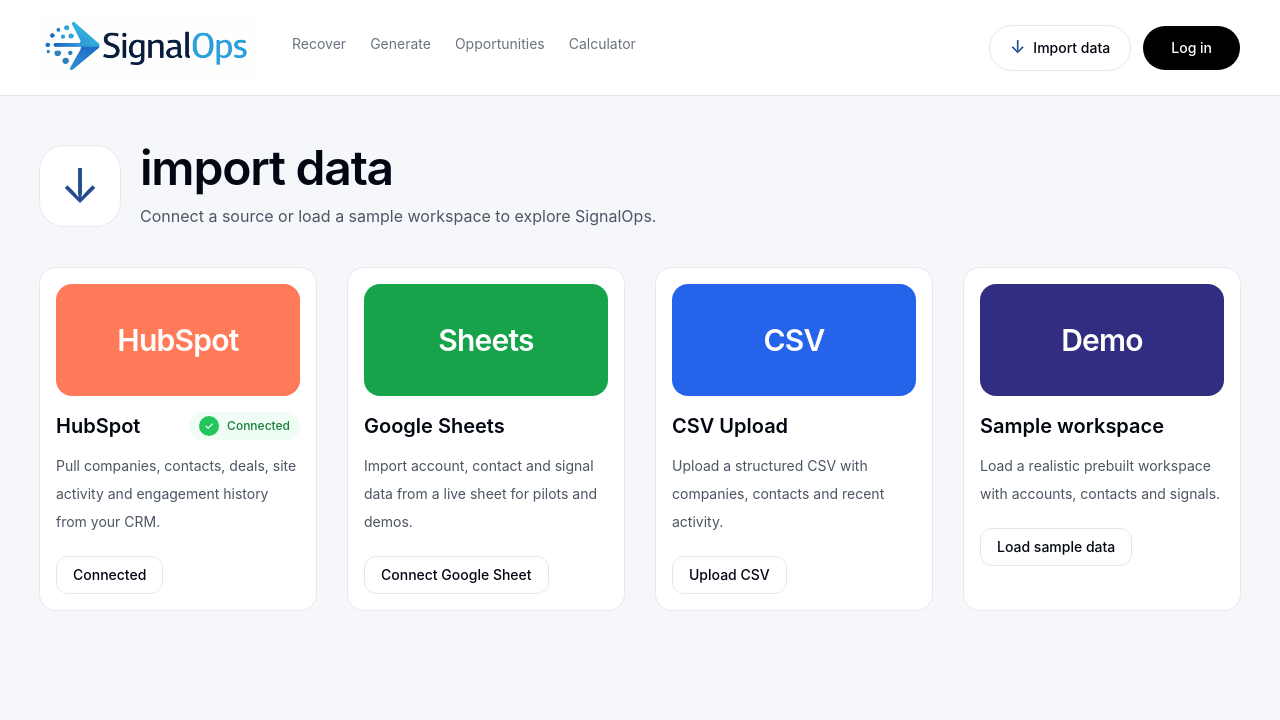
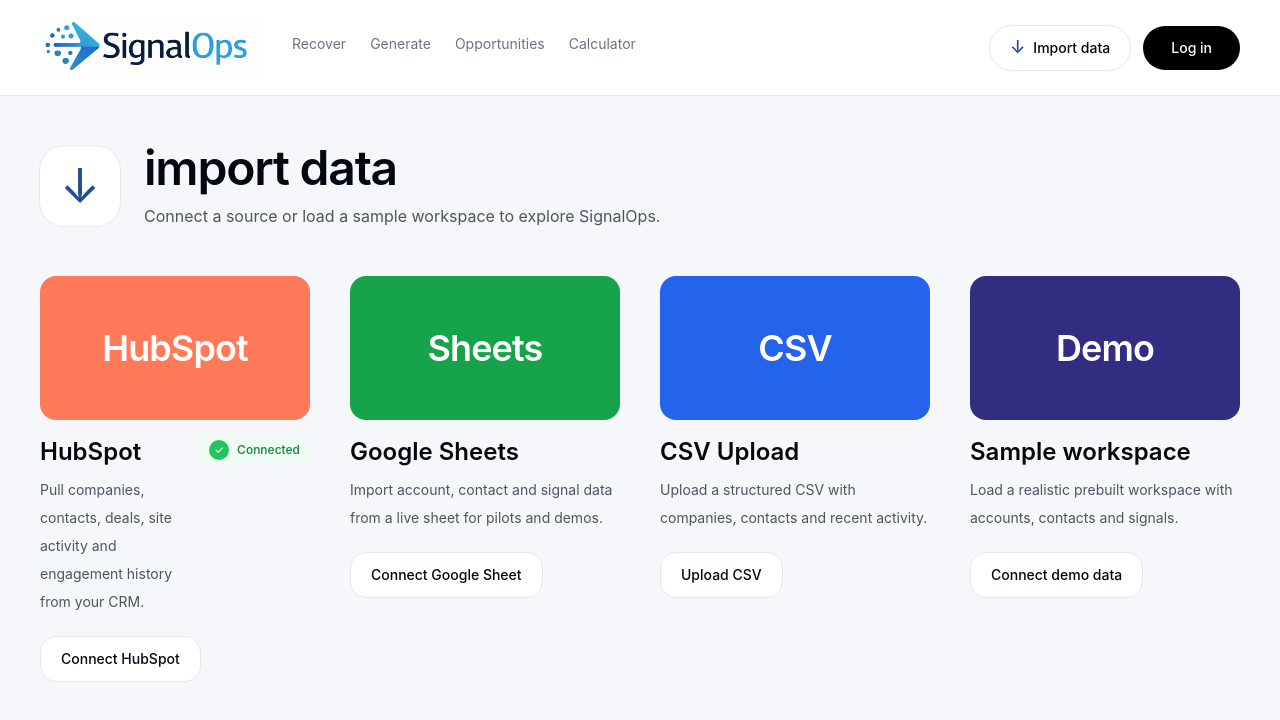
Before and after one commit to powerstephen/SignalOps, a Next.js app: page /connect in a window 1280 px wide. Shown: the top 720 px of the page. Built offline with nearby package versions, Linux system fonts and the light colour scheme.

Commit message:
Update page.tsx

```diff
--- a/app/connect/page.tsx
+++ b/app/connect/page.tsx
@@ -1,10 +1,10 @@
-type SourceCardProps = {
+type SourceTileProps = {
   title: string;
   description: string;
   brand: string;
   brandBg: string;
+  buttonLabel: string;
   connected?: boolean;
-  cta: string;
 };
 
 function ConnectedBadge() {
@@ -18,32 +18,38 @@
   );
 }
 
-function SourceCard({
+function SourceTile({
   title,
   description,
   brand,
   brandBg,
+  buttonLabel,
   connected = false,
-  cta,
-}: SourceCardProps) {
+}: SourceTileProps) {
   return (
-    <div className="rounded-2xl bg-white p-4 shadow-[0_0_0_1px_rgba(17,24,39,0.06)]">
-      <div className={`flex h-28 items-center justify-center rounded-2xl ${brandBg}`}>
-        <span className="text-3xl font-semibold tracking-tight text-white">
+    <div>
+      <div
+        className={`flex h-36 items-center justify-center rounded-2xl ${brandBg}`}
+      >
+        <span className="text-4xl font-semibold tracking-tight text-white">
           {brand}
         </span>
       </div>
 
-      <div className="mt-4">
-        <div className="flex items-start justify-between gap-3">
-          <h3 className="text-xl font-semibold text-gray-950">{title}</h3>
-          {connected ? <ConnectedBadge /> : null}
+      <div className="mt-4 flex items-start justify-between gap-4">
+        <div>
+          <h3 className="text-2xl font-semibold text-gray-950">{title}</h3>
+          <p className="mt-2 max-w-[280px] text-sm leading-7 text-gray-600">
+            {description}
+          </p>
         </div>
 
-        <p className="mt-3 text-sm leading-7 text-gray-600">{description}</p>
+        {connected ? <ConnectedBadge /> : null}
+      </div>
 
-        <button className="mt-5 rounded-xl border border-gray-200 px-4 py-2 text-sm font-medium text-gray-950 transition hover:bg-gray-50">
-          {cta}
+      <div className="mt-5">
+        <button className="rounded-2xl border border-gray-200 bg-white px-5 py-3 text-sm font-medium text-gray-950 transition hover:bg-gray-50">
+          {buttonLabel}
         </button>
       </div>
     </div>
@@ -53,7 +59,7 @@
 export default function ConnectPage() {
   return (
     <div className="mx-auto w-full max-w-7xl px-6 py-12 md:px-10">
-      <div className="mb-10 flex items-center gap-5">
+      <div className="mb-12 flex items-center gap-6">
         <div className="flex h-20 w-20 items-center justify-center rounded-3xl bg-white shadow-[0_0_0_1px_rgba(17,24,39,0.06)]">
           <span className="text-5xl leading-none text-[#214c8f]">↓</span>
         </div>
@@ -68,38 +74,38 @@
         </div>
       </div>
 
-      <div className="grid gap-8 sm:grid-cols-2 xl:grid-cols-4">
-        <SourceCard
+      <div className="grid gap-x-10 gap-y-14 sm:grid-cols-2 xl:grid-cols-4">
+        <SourceTile
           title="HubSpot"
           brand="HubSpot"
           brandBg="bg-[#ff7a59]"
           description="Pull companies, contacts, deals, site activity and engagement history from your CRM."
           connected={true}
-          cta="Connected"
+          buttonLabel="Connect HubSpot"
         />
 
-        <SourceCard
+        <SourceTile
           title="Google Sheets"
           brand="Sheets"
           brandBg="bg-[#16a34a]"
           description="Import account, contact and signal data from a live sheet for pilots and demos."
-          cta="Connect Google Sheet"
+          buttonLabel="Connect Google Sheet"
         />
 
-        <SourceCard
+        <SourceTile
           title="CSV Upload"
           brand="CSV"
           brandBg="bg-[#2563eb]"
           description="Upload a structured CSV with companies, contacts and recent activity."
-          cta="Upload CSV"
+          buttonLabel="Upload CSV"
         />
 
-        <SourceCard
+        <SourceTile
           title="Sample workspace"
           brand="Demo"
           brandBg="bg-[#312e81]"
           description="Load a realistic prebuilt workspace with accounts, contacts and signals."
-          cta="Load sample data"
+          buttonLabel="Connect demo data"
         />
       </div>
     </div>
```
